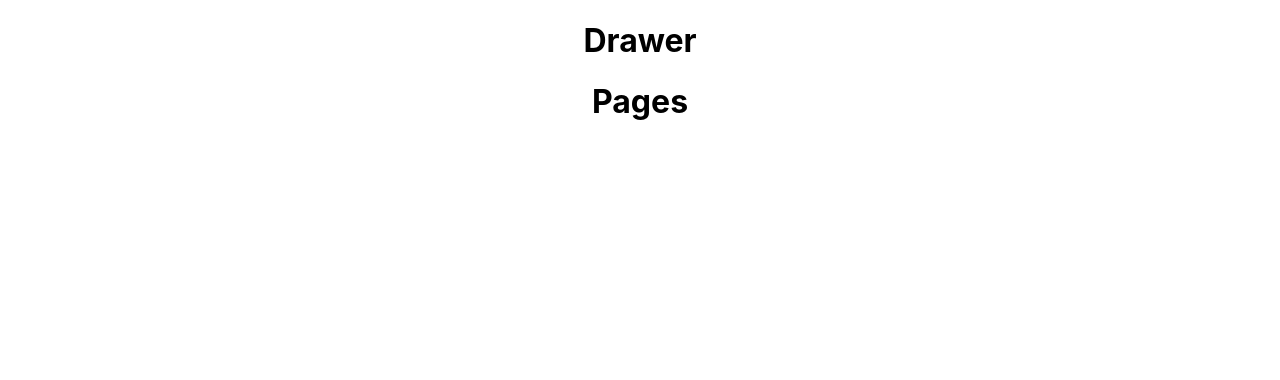
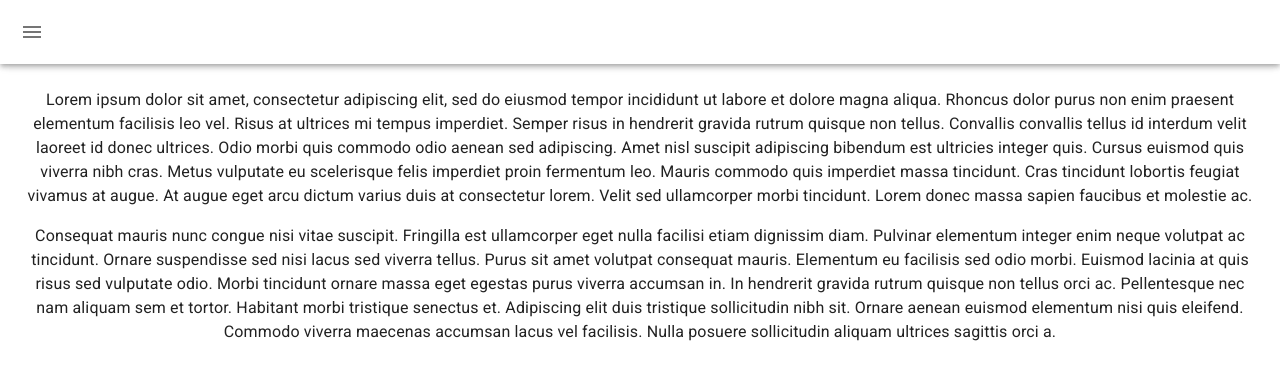
Before and after one commit to BishalAshiq/dashboard-job-management, a React (Create React App) app: page / in a window 1280 px wide. Shown: the top 380 px of the page. Built offline with nearby package versions, Linux system fonts and the light colour scheme.

Commit message:
added more Items

```diff
--- a/src/Components/Dashboard/Dashboard/Dashboard.js
+++ b/src/Components/Dashboard/Dashboard/Dashboard.js
@@ -1,14 +1,14 @@
-import React from 'react';
-import Drawer from '../Drawer/Drawer';
-import Pages from '../Pages/Pages/Pages';
+import React from "react";
+import Pages from "../Pages/Pages/Pages";
+import Grid from "@mui/material/Grid";
+import DrawerNav from "../DrawerNav/DrawerNav";
 
 const Dashboard = () => {
-    return (
-        <div>
-            <Drawer></Drawer>
-            <Pages></Pages>
-        </div>
-    );
+  return (
+    <div>
+        <DrawerNav/>
+    </div>
+  );
 };
 
 export default Dashboard;
--- a/src/Components/Dashboard/Drawer/Drawer.js
+++ /dev/null
@@ -1,11 +0,0 @@
-import React from 'react';
-
-const Drawer = () => {
-    return (
-        <div>
-            <h1>Drawer</h1>
-        </div>
-    );
-};
-
-export default Drawer;
--- /dev/null
+++ b/src/Components/Dashboard/DrawerNav/DrawerNav.js
@@ -0,0 +1,157 @@
+import React from "react";
+import { styled, useTheme } from "@mui/material/styles";
+import Box from "@mui/material/Box";
+import Drawer from "@mui/material/Drawer";
+import CssBaseline from "@mui/material/CssBaseline";
+import MuiAppBar from "@mui/material/AppBar";
+import Toolbar from "@mui/material/Toolbar";
+import List from "@mui/material/List";
+import Typography from "@mui/material/Typography";
+import Divider from "@mui/material/Divider";
+import IconButton from "@mui/material/IconButton";
+import MenuIcon from "@mui/icons-material/Menu";
+import ChevronLeftIcon from "@mui/icons-material/ChevronLeft";
+import ChevronRightIcon from "@mui/icons-material/ChevronRight";
+import ListItem from "@mui/material/ListItem";
+import ListItemButton from "@mui/material/ListItemButton";
+import ListItemIcon from "@mui/material/ListItemIcon";
+import ListItemText from "@mui/material/ListItemText";
+import InboxIcon from "@mui/icons-material/MoveToInbox";
+import MailIcon from "@mui/icons-material/Mail";
+import Pages from "../Pages/Pages/Pages";
+
+const drawerWidth = 240;
+
+const Main = styled("main", { shouldForwardProp: (prop) => prop !== "open" })(
+  ({ theme, open }) => ({
+    flexGrow: 1,
+    padding: theme.spacing(3),
+    transition: theme.transitions.create("margin", {
+      easing: theme.transitions.easing.sharp,
+      duration: theme.transitions.duration.leavingScreen,
+    }),
+    marginLeft: `-${drawerWidth}px`,
+    ...(open && {
+      transition: theme.transitions.create("margin", {
+        easing: theme.transitions.easing.easeOut,
+        duration: theme.transitions.duration.enteringScreen,
+      }),
+      marginLeft: 0,
+    }),
+  })
+);
+
+const AppBar = styled(MuiAppBar, {
+  shouldForwardProp: (prop) => prop !== "open",
+})(({ theme, open }) => ({
+  transition: theme.transitions.create(["margin", "width"], {
+    easing: theme.transitions.easing.sharp,
+    duration: theme.transitions.duration.leavingScreen,
+  }),
+  ...(open && {
+    width: `calc(100% - ${drawerWidth}px)`,
+    marginLeft: `${drawerWidth}px`,
+    transition: theme.transitions.create(["margin", "width"], {
+      easing: theme.transitions.easing.easeOut,
+      duration: theme.transitions.duration.enteringScreen,
+    }),
+  }),
+}));
+
+const DrawerHeader = styled("div")(({ theme }) => ({
+  display: "flex",
+  color:"white",
+  alignItems: "center",
+  padding: theme.spacing(0, 1),
+  // necessary for content to be below app bar
+  ...theme.mixins.toolbar,
+  justifyContent: "flex-end",
+}));
+
+const DrawerNav = () => {
+  const theme = useTheme();
+  const [open, setOpen] = React.useState(false);
+
+  const handleDrawerOpen = () => {
+    setOpen(true);
+  };
+
+  const handleDrawerClose = () => {
+    setOpen(false);
+  };
+
+  return (
+    <div>
+      <Box sx={{ display: "flex" }}>
+        <CssBaseline />
+        <AppBar position="fixed" open={open} style={{ background: '#fff' }}>
+          <Toolbar>
+            <IconButton
+              aria-label="open drawer"
+              onClick={handleDrawerOpen}
+              edge="start"
+              sx={{ mr: 2, ...(open && { display: "none" }) }}
+            >
+              <MenuIcon />
+            </IconButton>
+          </Toolbar>
+        </AppBar>
+        <Drawer
+          sx={{
+            width: drawerWidth,
+            flexShrink: 0,
+            "& .MuiDrawer-paper": {
+              width: drawerWidth,
+              boxSizing: "border-box",
+            },
+          }}
+          variant="persistent"
+          anchor="left"
+          open={open}
+        >
+          <DrawerHeader>
+            <IconButton onClick={handleDrawerClose}>
+              {theme.direction === "ltr" ? (
+                <ChevronLeftIcon />
+              ) : (
+                <ChevronRightIcon />
+              )}
+            </IconButton>
+          </DrawerHeader>
+          <Divider />
+          <List>
+            {["Inbox", "Starred", "Send email", "Drafts"].map((text, index) => (
+              <ListItem key={text} disablePadding>
+                <ListItemButton>
+                  <ListItemIcon>
+                    {index % 2 === 0 ? <InboxIcon /> : <MailIcon />}
+                  </ListItemIcon>
+                  <ListItemText primary={text} />
+                </ListItemButton>
+              </ListItem>
+            ))}
+          </List>
+          <Divider />
+          <List>
+            {["All mail", "Trash", "Spam"].map((text, index) => (
+              <ListItem key={text} disablePadding>
+                <ListItemButton>
+                  <ListItemIcon>
+                    {index % 2 === 0 ? <InboxIcon /> : <MailIcon />}
+                  </ListItemIcon>
+                  <ListItemText primary={text} />
+                </ListItemButton>
+              </ListItem>
+            ))}
+          </List>
+        </Drawer>
+        <Main open={open}>
+          <DrawerHeader />
+          <Pages />
+        </Main>
+      </Box>
+    </div>
+  );
+};
+
+export default DrawerNav;
--- a/src/Components/Dashboard/Pages/Pages/Pages.js
+++ b/src/Components/Dashboard/Pages/Pages/Pages.js
@@ -1,9 +1,36 @@
 import React from 'react';
+import Typography from '@mui/material/Typography';
 
 const Pages = () => {
     return (
         <div>
-            <h1>Pages</h1>
+           <Typography paragraph>
+          Lorem ipsum dolor sit amet, consectetur adipiscing elit, sed do eiusmod
+          tempor incididunt ut labore et dolore magna aliqua. Rhoncus dolor purus non
+          enim praesent elementum facilisis leo vel. Risus at ultrices mi tempus
+          imperdiet. Semper risus in hendrerit gravida rutrum quisque non tellus.
+          Convallis convallis tellus id interdum velit laoreet id donec ultrices.
+          Odio morbi quis commodo odio aenean sed adipiscing. Amet nisl suscipit
+          adipiscing bibendum est ultricies integer quis. Cursus euismod quis viverra
+          nibh cras. Metus vulputate eu scelerisque felis imperdiet proin fermentum
+          leo. Mauris commodo quis imperdiet massa tincidunt. Cras tincidunt lobortis
+          feugiat vivamus at augue. At augue eget arcu dictum varius duis at
+          consectetur lorem. Velit sed ullamcorper morbi tincidunt. Lorem donec massa
+          sapien faucibus et molestie ac.
+        </Typography>
+        <Typography paragraph>
+          Consequat mauris nunc congue nisi vitae suscipit. Fringilla est ullamcorper
+          eget nulla facilisi etiam dignissim diam. Pulvinar elementum integer enim
+          neque volutpat ac tincidunt. Ornare suspendisse sed nisi lacus sed viverra
+          tellus. Purus sit amet volutpat consequat mauris. Elementum eu facilisis
+          sed odio morbi. Euismod lacinia at quis risus sed vulputate odio. Morbi
+          tincidunt ornare massa eget egestas purus viverra accumsan in. In hendrerit
+          gravida rutrum quisque non tellus orci ac. Pellentesque nec nam aliquam sem
+          et tortor. Habitant morbi tristique senectus et. Adipiscing elit duis
+          tristique sollicitudin nibh sit. Ornare aenean euismod elementum nisi quis
+          eleifend. Commodo viverra maecenas accumsan lacus vel facilisis. Nulla
+          posuere sollicitudin aliquam ultrices sagittis orci a.
+        </Typography>
         </div>
     );
 };
```
